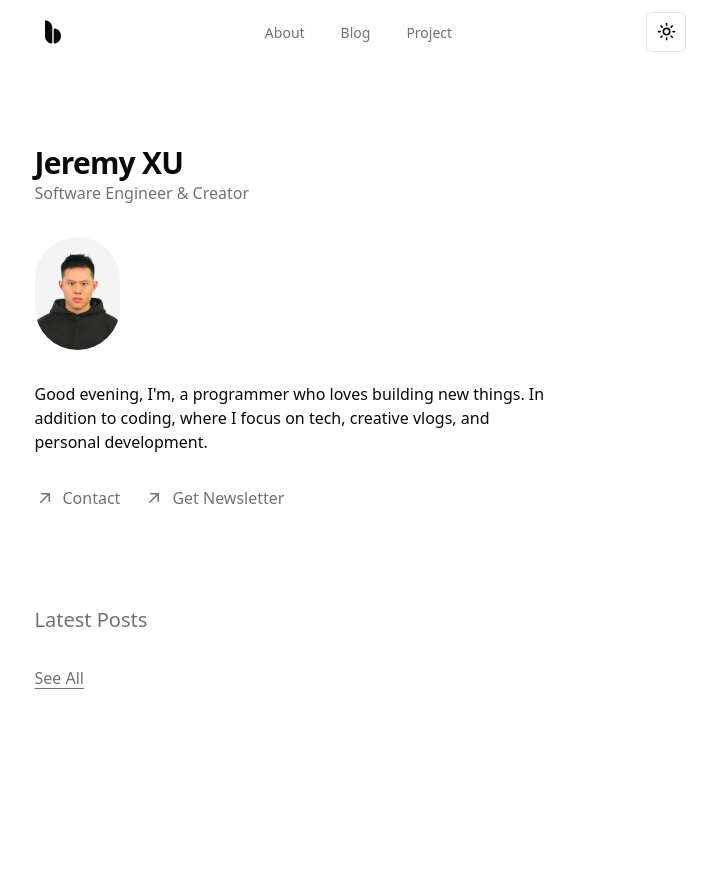
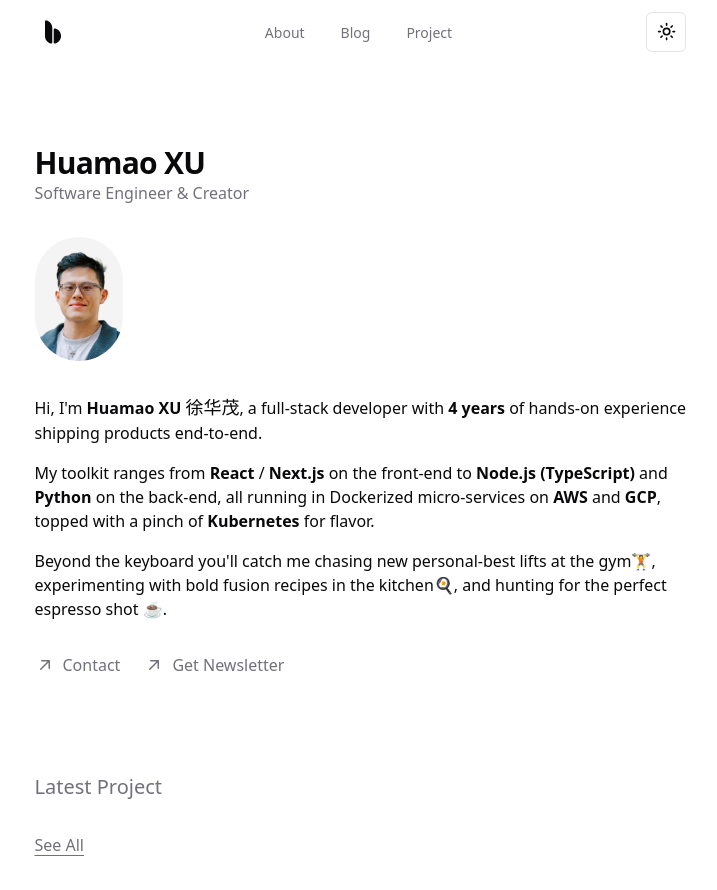
Before and after one commit to JeremyXXXuuu/Blog, a Next.js app: page / in a window 1280 px wide. Shown: the top 890 px of the page, without its empty margins (272-989 px from the left). Before the commit the page ends 866 px from the top, so only its background shows below. Built offline with nearby package versions, Linux system fonts and the light colour scheme.

Commit message:
feat: add tooltip component and update avatar image in home page

```diff
--- a/package.json
+++ b/package.json
@@ -14,6 +14,7 @@
     "@radix-ui/react-dropdown-menu": "^2.0.6",
     "@radix-ui/react-navigation-menu": "^1.1.4",
     "@radix-ui/react-slot": "^1.0.2",
+    "@radix-ui/react-tooltip": "^1.2.7",
     "@tailwindcss/typography": "^0.5.10",
     "class-variance-authority": "^0.7.0",
     "clsx": "^2.1.0",
--- a/src/app/page.tsx
+++ b/src/app/page.tsx
@@ -1,15 +1,22 @@
 import { Link } from "src/components/ui/link";
 import Image from "next/image";
 import { ArrowUpRightIcon } from "@heroicons/react/20/solid";
-import Avatar from "@/public/avatar.png";
+import Avatar from "@/public/avatar_jeremy.png";
+import {
+  Tooltip,
+  TooltipContent,
+  TooltipProvider,
+  TooltipTrigger,
+} from "@/components/ui/tooltip";
 
 export default function Home() {
   return (
+    <TooltipProvider>
       <div className="flex flex-col gap-16 md:gap-24">
         <div className="flex animate-in flex-col gap-8">
           <div>
             <h1 className="animate-in text-3xl font-bold tracking-tight text-primary">
-            Jeremy XU
+              Huamao XU
             </h1>
             <p
               className="animate-in text-muted-foreground"
@@ -24,21 +31,61 @@ export default function Home() {
           >
             <Image
               src={Avatar}
-            width={85}
-            height={85}
+              width={88}
+              height={88}
               alt="avatar"
               className="rounded-full bg-secondary"
             />
             {/* <Stats /> */}
           </div>
-        <p
-          className="max-w-lg animate-in text-primary"
+          <section
+            // className="max-w-lg animate-in text-primary leading-relaxed"
             style={{ "--index": 2 } as React.CSSProperties}
+            aria-label="Personal introduction"
           >
-          Good evening, I&apos;m, a programmer who loves building new things. In
-          addition to coding, where I focus on tech, creative vlogs, and
-          personal development.
+            <p>
+              Hi, I&apos;m <span className="font-semibold">Huamao XU</span>{" "}
+              <Tooltip delayDuration={0}>
+                <TooltipTrigger asChild>
+                  <span
+                    lang="zh-CN"
+                    className="hover:underline underline-offset-2 cursor-pointer"
+                  >
+                    <ruby className="text-lg">徐华茂</ruby>
+                  </span>
+                </TooltipTrigger>
+                <TooltipContent side="top" className="max-w-xs">
+                  <div className="text-center">
+                    <p className="font-medium mb-1">My Chinese Name</p>
+                    <p className="text-xs">徐华茂 (Xú Huá Mào)</p>
+                    <p className="text-xs mt-1">
+                      Pronunciation: &ldquo;Shoo Hwa-MOW&rdquo;
                     </p>
+                    <p className="text-xs text-muted-foreground mt-1">
+                      徐 = Family name • 华茂 = Given name
+                    </p>
+                  </div>
+                </TooltipContent>
+              </Tooltip>
+              , a full‑stack developer with <strong>4 years</strong> of hands‑on
+              experience shipping products end‑to‑end.
+            </p>
+
+            <p className="mt-4">
+              My toolkit ranges from <strong>React</strong> /{" "}
+              <strong>Next.js</strong> on the front‑end to{" "}
+              <strong>Node.js (TypeScript)</strong> and <strong>Python</strong>{" "}
+              on the back‑end, all running in Dockerized micro‑services on{" "}
+              <strong>AWS</strong> and <strong>GCP</strong>, topped with a pinch
+              of <strong>Kubernetes</strong> for flavor.
+            </p>
+
+            <p className="mt-4">
+              Beyond the keyboard you&apos;ll catch me chasing new personal‑best
+              lifts at the gym🏋️, experimenting with bold fusion recipes in the
+              kitchen🍳, and hunting for the perfect espresso shot ☕.
+            </p>
+          </section>
           <ul
             className="animated-list flex animate-in flex-col gap-2 text-muted-foreground md:flex-row md:gap-6"
             style={{ "--index": 2 } as React.CSSProperties}
@@ -67,15 +114,16 @@ export default function Home() {
           className="flex animate-in flex-col gap-8"
           style={{ "--index": 3 } as React.CSSProperties}
         >
-        <h2 className="text-muted-foreground">Latest Posts</h2>
+          <h2 className="text-muted-foreground">Latest Project</h2>
           {/* <PostList posts={posts} /> */}
           <Link
-          href="/blog"
+            href="/project"
             className="text-muted-foreground underline underline-offset-4 hover:text-primary"
           >
             See All
           </Link>
         </div>
       </div>
+    </TooltipProvider>
   );
 }
--- /dev/null
+++ b/src/components/ui/tooltip.tsx
@@ -0,0 +1,30 @@
+"use client";
+
+import * as React from "react";
+import * as TooltipPrimitive from "@radix-ui/react-tooltip";
+
+import { cn } from "@/lib/utils";
+
+const TooltipProvider = TooltipPrimitive.Provider;
+
+const Tooltip = TooltipPrimitive.Root;
+
+const TooltipTrigger = TooltipPrimitive.Trigger;
+
+const TooltipContent = React.forwardRef<
+  React.ElementRef<typeof TooltipPrimitive.Content>,
+  React.ComponentPropsWithoutRef<typeof TooltipPrimitive.Content>
+>(({ className, sideOffset = 4, ...props }, ref) => (
+  <TooltipPrimitive.Content
+    ref={ref}
+    sideOffset={sideOffset}
+    className={cn(
+      "z-50 overflow-hidden rounded-md border bg-popover px-3 py-1.5 text-sm text-popover-foreground shadow-md animate-in fade-in-0 zoom-in-95 data-[state=closed]:animate-out data-[state=closed]:fade-out-0 data-[state=closed]:zoom-out-95 data-[side=bottom]:slide-in-from-top-2 data-[side=left]:slide-in-from-right-2 data-[side=right]:slide-in-from-left-2 data-[side=top]:slide-in-from-bottom-2 origin-[--radix-tooltip-content-transform-origin]",
+      className
+    )}
+    {...props}
+  />
+));
+TooltipContent.displayName = TooltipPrimitive.Content.displayName;
+
+export { Tooltip, TooltipTrigger, TooltipContent, TooltipProvider };
```
Also changed, not shown: src/public/avatar_jeremy.png (added), 1 other file (tests, documents, lock files or other folders). Lines whose indentation alone changed are shown as unchanged.
